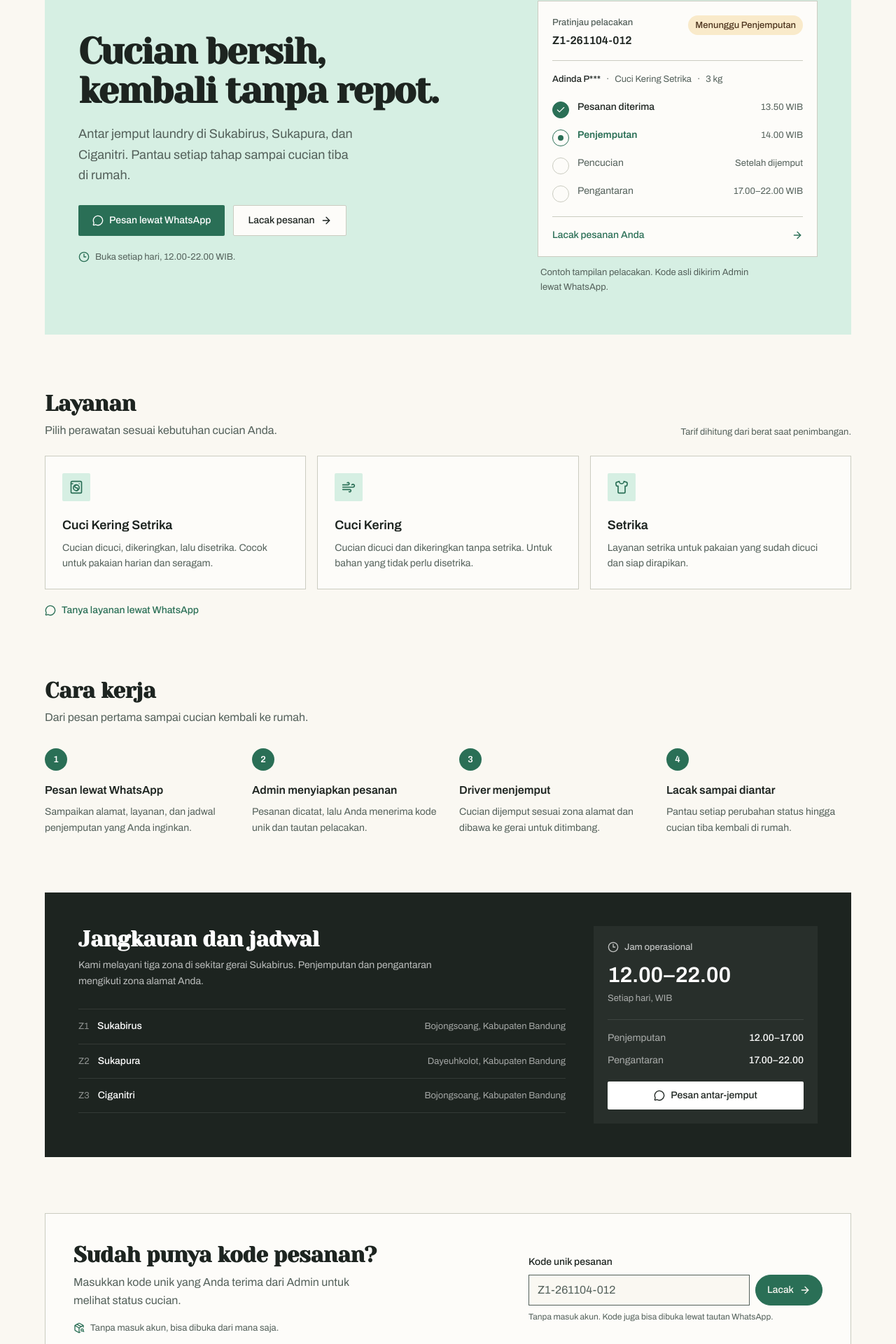
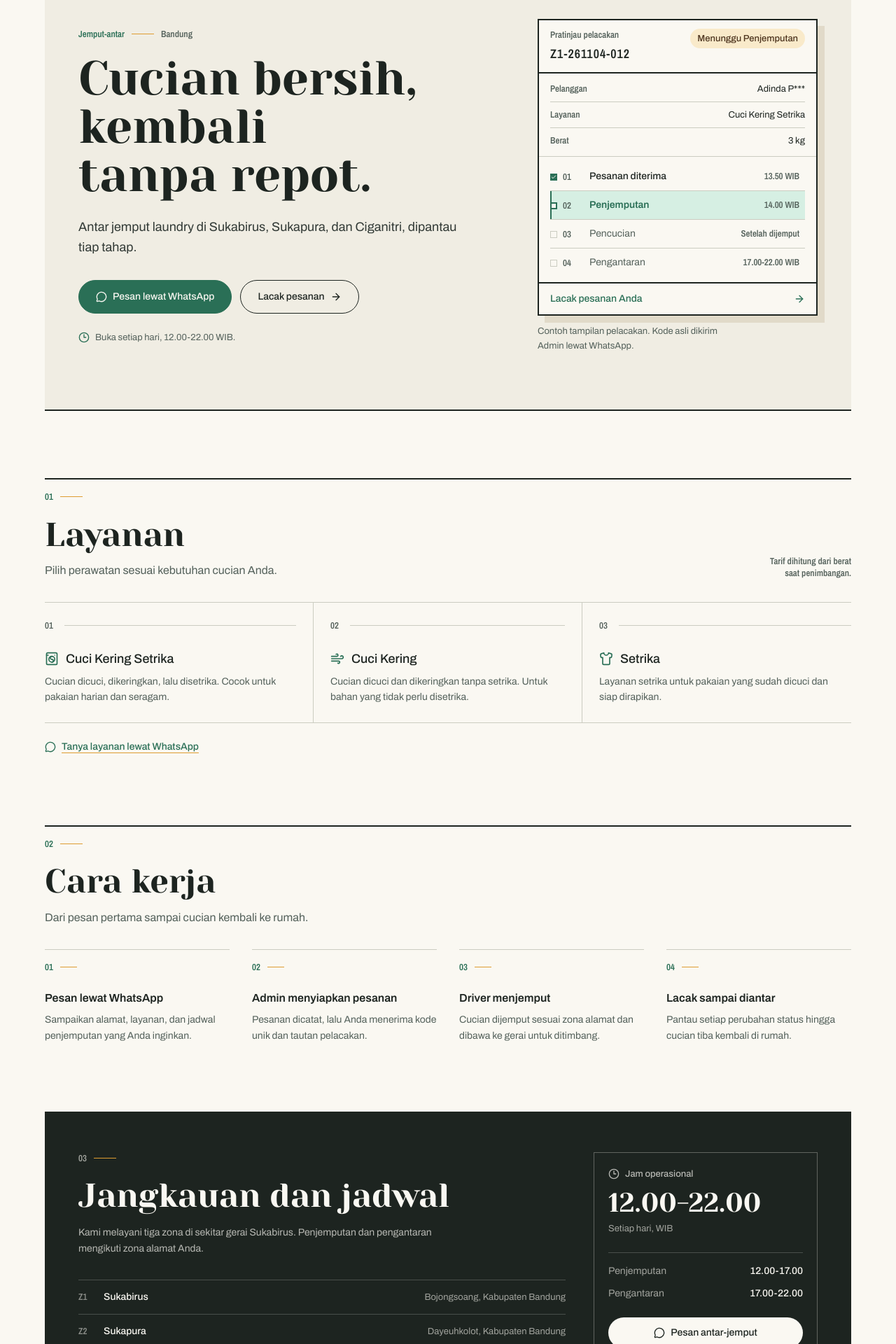
Before and after one commit to Minus-1-Nih/mamih-laundry-system, a Next.js app: page /public in a window 1280 px wide. Shown: the part 179-2099 px from the top of the page at 70% size. Built offline with nearby package versions, Linux system fonts and the light colour scheme.

Commit message:
MNI-14: re-theme public marketing and auth surfaces

```diff
--- a/src/app/public/page.tsx
+++ b/src/app/public/page.tsx
@@ -65,37 +65,87 @@ const steps = [
   },
 ];
 
+function SectionHead({
+  index,
+  title,
+  subtitle,
+  aside,
+}: {
+  index: string;
+  title: string;
+  subtitle?: string;
+  aside?: string;
+}) {
+  return (
+    <div className="border-t-2 border-ink pt-4">
+      <div className="flex flex-wrap items-end justify-between gap-x-6 gap-y-4">
+        <div className="min-w-0">
+          <div className="flex items-center gap-2.5">
+            <span className="small-print text-accent">{index}</span>
+            <span aria-hidden="true" className="h-px w-8 bg-gold" />
+          </div>
+          <h2 className="mt-4 font-display text-[clamp(2.25rem,3.7vw,52px)] leading-tight">
+            {title}
+          </h2>
+          {subtitle ? (
+            <p className="mt-2 max-w-lg text-sm leading-relaxed text-muted sm:text-base">
+              {subtitle}
+            </p>
+          ) : null}
+        </div>
+        {aside ? (
+          <p className="small-print max-w-[22ch] text-muted sm:text-right">
+            {aside}
+          </p>
+        ) : null}
+      </div>
+    </div>
+  );
+}
+
 function PreviewStep({
+  index,
   state,
   label,
   time,
 }: {
+  index: number;
   state: "done" | "current" | "pending";
   label: string;
   time: string;
 }) {
   return (
-    <li className="flex items-start gap-3">
+    <li
+      className={cn(
+        "grid grid-cols-[2.75rem_minmax(0,1fr)] items-start gap-x-3 border-b border-rule py-2.5 last:border-b-0",
+        state === "current" &&
+          "bg-accent-soft shadow-[inset_2px_0_0_var(--color-accent)]",
+      )}
+    >
+      <div className="flex items-center gap-2 pt-0.5">
         <span
+          aria-hidden="true"
           className={cn(
-          "mt-0.5 flex h-6 w-6 shrink-0 items-center justify-center rounded-full border",
-          state === "done" && "border-primary bg-primary text-white",
-          state === "current" && "border-primary bg-surface text-primary",
-          state === "pending" && "border-border bg-surface text-muted",
+            "flex h-2.5 w-2.5 shrink-0 items-center justify-center",
+            state === "done" && "bg-accent text-accent-ink",
+            state === "current" && "border-2 border-accent bg-paper",
+            state === "pending" && "border border-rule bg-paper",
           )}
         >
           {state === "done" ? (
-          <Check className="h-3.5 w-3.5" />
-        ) : state === "current" ? (
-          <span className="h-2 w-2 rounded-full bg-primary" />
+            <Check className="h-2 w-2" strokeWidth={3} />
           ) : null}
         </span>
-      <div className="flex min-w-0 flex-1 items-baseline justify-between gap-3">
+        <span className="small-print text-muted">
+          {String(index + 1).padStart(2, "0")}
+        </span>
+      </div>
+      <div className="flex min-w-0 flex-wrap items-baseline justify-between gap-x-3 gap-y-0.5 pr-2">
         <p
           className={cn(
             "text-sm",
             state === "current"
-              ? "font-semibold text-primary"
+              ? "font-semibold text-accent"
               : state === "done"
                 ? "font-medium text-ink"
                 : "text-muted",
@@ -103,7 +153,7 @@ function PreviewStep({
         >
           {label}
         </p>
-        <p className="shrink-0 text-13 text-muted">{time}</p>
+        <p className="small-print text-muted">{time}</p>
       </div>
     </li>
   );
@@ -115,133 +165,143 @@ export default function PublicPage() {
 
   return (
     <PublicShell>
-      <section className="overflow-hidden rounded-2xl bg-secondary">
-        <div className="grid items-center gap-10 px-6 py-10 sm:px-10 lg:grid-cols-[minmax(0,1fr)_400px] lg:gap-16 lg:px-12 lg:py-14">
+      <section className="border-y-2 border-ink bg-paper-2">
+        <div className="grid items-center gap-10 px-5 py-10 sm:px-8 sm:py-12 lg:grid-cols-[minmax(0,1fr)_400px] lg:gap-12 lg:px-12 lg:py-20">
           <div>
-            <h1 className="max-w-2xl text-balance text-[40px] font-bold leading-[1.08] tracking-[-0.03em] text-ink sm:text-5xl lg:text-[52px]">
+            <div className="flex items-center gap-2.5">
+              <span className="small-print text-accent">Jemput-antar</span>
+              <span aria-hidden="true" className="h-px w-8 bg-gold" />
+              <span className="small-print text-muted">Bandung</span>
+            </div>
+            <h1 className="mt-5 max-w-[15ch] text-[clamp(2.75rem,6vw,4.25rem)] leading-[1.02]">
               Cucian bersih, kembali tanpa repot.
             </h1>
-            <p className="mt-5 max-w-md text-base leading-relaxed text-muted sm:text-lg">
-              Antar jemput laundry di Sukabirus, Sukapura, dan Ciganitri. Pantau
-              setiap tahap sampai cucian tiba di rumah.
+            <p className="mt-6 max-w-2xl text-base leading-relaxed text-ink-2 sm:text-lg">
+              Antar jemput laundry di Sukabirus, Sukapura, dan Ciganitri,
+              dipantau tiap tahap.
             </p>
 
-            <div className="mt-7 flex flex-wrap items-center gap-3">
+            <div className="mt-8 flex flex-wrap items-center gap-3">
               <a
                 href={whatsappLink(
                   "Halo Laundria, saya ingin pesan antar-jemput laundry.",
                 )}
                 target="_blank"
                 rel="noreferrer"
-                className="inline-flex h-11 items-center justify-center gap-2 rounded-lg bg-primary px-5 text-sm font-medium text-white transition-colors hover:bg-primary-hover"
+                className="inline-flex h-12 items-center justify-center gap-2 rounded-pill border border-accent bg-accent px-6 text-sm font-medium text-accent-ink transition-[background-color,border-color] duration-[var(--dur-micro)] hover:border-accent-hover hover:bg-accent-hover"
               >
                 <MessageCircle className="h-4 w-4" />
                 Pesan lewat WhatsApp
               </a>
               <Link
                 href="/tracking"
-                className="inline-flex h-11 items-center justify-center gap-2 rounded-lg border border-border bg-surface px-5 text-sm font-medium text-ink transition-colors hover:bg-canvas"
+                className="inline-flex h-12 items-center justify-center gap-2 rounded-pill border border-ink px-6 text-sm font-medium text-ink transition-colors duration-[var(--dur-micro)] hover:bg-paper"
               >
                 Lacak pesanan
                 <ArrowRight className="h-4 w-4" />
               </Link>
             </div>
 
-            <p className="mt-5 flex items-center gap-2 text-13 text-muted">
-              <Clock3 className="h-4 w-4 text-primary" />
+            <p className="mt-6 flex items-center gap-2 text-13 text-muted">
+              <Clock3 className="h-4 w-4 text-accent" />
               Buka setiap hari, {SERVICE_HOURS}.
             </p>
           </div>
 
-          <div>
-            <div className="rounded-xl border border-border bg-surface p-5 shadow-sm">
-              <div className="flex items-start justify-between gap-3">
-                <div>
-                  <p className="text-13 font-medium text-muted">
-                    Pratinjau pelacakan
-                  </p>
-                  <p className="mt-1 font-mono text-base font-semibold tracking-tight text-ink">
+          <figure className="m-0">
+            <article className="border-2 border-ink bg-paper shadow-[10px_10px_0_var(--color-paper-3)]">
+              <div className="flex items-start justify-between gap-3 border-b-2 border-ink px-4 py-3">
+                <div className="min-w-0">
+                  <p className="small-print text-muted">Pratinjau pelacakan</p>
+                  <p className="mt-1 font-outlier text-lg font-semibold tracking-[0.06em] text-ink">
                     {preview.code}
                   </p>
                 </div>
                 <StatusBadge status={preview.status} />
               </div>
 
-              <div className="mt-4 flex flex-wrap items-center gap-x-2 gap-y-1 border-t border-border pt-4 text-13 text-muted">
-                <span className="font-medium text-ink">
-                  {maskName(preview.customerName)}
-                </span>
-                <span aria-hidden="true">·</span>
-                <span>{preview.service}</span>
-                <span aria-hidden="true">·</span>
-                <span>{preview.weight}</span>
+              <dl className="border-b border-rule px-4 py-1">
+                {[
+                  ["Pelanggan", maskName(preview.customerName)],
+                  ["Layanan", preview.service],
+                  ["Berat", preview.weight],
+                ].map(([label, value]) => (
+                  <div
+                    key={label}
+                    className="flex items-baseline justify-between gap-4 border-b border-rule py-2 last:border-b-0"
+                  >
+                    <dt className="small-print text-muted">{label}</dt>
+                    <dd className="text-right text-13 text-ink">{value}</dd>
                   </div>
+                ))}
+              </dl>
 
-              <ol className="mt-5 space-y-3.5">
+              <ol className="px-4 py-2">
                 <PreviewStep
+                  index={0}
                   state="done"
                   label="Pesanan diterima"
                   time={`${formatTime(preview.createdAt)} WIB`}
                 />
                 <PreviewStep
+                  index={1}
                   state="current"
                   label="Penjemputan"
                   time={`${preview.schedule} WIB`}
                 />
                 <PreviewStep
+                  index={2}
                   state="pending"
                   label="Pencucian"
                   time="Setelah dijemput"
                 />
                 <PreviewStep
+                  index={3}
                   state="pending"
                   label="Pengantaran"
-                  time="17.00–22.00 WIB"
+                  time="17.00-22.00 WIB"
                 />
               </ol>
 
               <Link
                 href="/tracking"
-                className="mt-5 flex items-center justify-between border-t border-border pt-4 text-sm font-medium text-primary transition-colors hover:text-primary-hover"
+                className="flex items-center justify-between gap-4 border-t-2 border-ink px-4 py-3 text-sm font-medium text-accent transition-colors duration-[var(--dur-micro)] hover:text-accent-hover"
               >
                 Lacak pesanan Anda
                 <ArrowRight className="h-4 w-4" />
               </Link>
-            </div>
-            <p className="mt-3 px-1 text-13 leading-relaxed text-muted">
+            </article>
+            <figcaption className="mt-3 max-w-[36ch] text-13 leading-relaxed text-muted">
               Contoh tampilan pelacakan. Kode asli dikirim Admin lewat WhatsApp.
-            </p>
-          </div>
+            </figcaption>
+          </figure>
         </div>
       </section>
 
-      <section id="layanan" className="mt-20 scroll-mt-28">
-        <div className="flex flex-col gap-2 sm:flex-row sm:items-end sm:justify-between">
-          <div>
-            <h2 className="text-2xl font-bold tracking-tight text-ink sm:text-3xl">
-              Layanan
-            </h2>
-            <p className="mt-2 text-sm text-muted sm:text-base">
-              Pilih perawatan sesuai kebutuhan cucian Anda.
-            </p>
-          </div>
-          <p className="text-13 text-muted">
-            Tarif dihitung dari berat saat penimbangan.
-          </p>
-        </div>
+      <section id="layanan" className="mt-16 scroll-mt-28 sm:mt-24">
+        <SectionHead
+          index="01"
+          title="Layanan"
+          subtitle="Pilih perawatan sesuai kebutuhan cucian Anda."
+          aside="Tarif dihitung dari berat saat penimbangan."
+        />
 
-        <div className="mt-6 grid gap-4 md:grid-cols-3">
-          {services.map((service) => {
+        <div className="mt-8 grid border-t border-rule md:grid-cols-3">
+          {services.map((service, index) => {
             const Icon = service.icon;
             return (
               <article
                 key={service.name}
-                className="rounded-xl border border-border bg-surface p-6"
+                className="border-b border-rule py-6 md:border-r md:px-6 md:last:border-r-0 md:first:pl-0 md:last:pr-0"
               >
-                <span className="flex h-10 w-10 items-center justify-center rounded-lg bg-secondary text-primary">
-                  <Icon className="h-5 w-5" />
+                <div className="flex items-center gap-4">
+                  <span className="small-print text-muted">
+                    {String(index + 1).padStart(2, "0")}
                   </span>
-                <h3 className="mt-5 text-lg font-semibold text-ink">
+                  <span aria-hidden="true" className="h-px flex-1 bg-rule" />
+                </div>
+                <h3 className="mt-6 flex items-center gap-2.5 text-lg font-medium text-ink">
+                  <Icon className="h-5 w-5 shrink-0 text-accent" aria-hidden="true" />
                   {service.name}
                 </h3>
                 <p className="mt-2 text-sm leading-relaxed text-muted">
@@ -258,28 +318,30 @@ export default function PublicPage() {
           )}
           target="_blank"
           rel="noreferrer"
-          className="mt-5 inline-flex items-center gap-2 text-sm font-medium text-primary transition-colors hover:text-primary-hover"
+          className="mt-6 inline-flex items-center gap-2 text-sm font-medium text-accent underline decoration-gold underline-offset-4 transition-colors duration-[var(--dur-micro)] hover:text-accent-hover"
         >
           <MessageCircle className="h-4 w-4" />
           Tanya layanan lewat WhatsApp
         </a>
       </section>
 
-      <section id="cara-kerja" className="mt-20 scroll-mt-28">
-        <h2 className="text-2xl font-bold tracking-tight text-ink sm:text-3xl">
-          Cara kerja
-        </h2>
-        <p className="mt-2 max-w-lg text-sm text-muted sm:text-base">
-          Dari pesan pertama sampai cucian kembali ke rumah.
-        </p>
+      <section id="cara-kerja" className="mt-16 scroll-mt-28 sm:mt-24">
+        <SectionHead
+          index="02"
+          title="Cara kerja"
+          subtitle="Dari pesan pertama sampai cucian kembali ke rumah."
+        />
 
-        <ol className="mt-8 grid gap-8 sm:grid-cols-2 lg:grid-cols-4">
+        <ol className="mt-8 grid gap-x-8 gap-y-8 sm:grid-cols-2 lg:grid-cols-4">
           {steps.map((step, index) => (
-            <li key={step.title}>
-              <span className="flex h-8 w-8 items-center justify-center rounded-full bg-primary text-13 font-semibold text-white">
-                {index + 1}
+            <li key={step.title} className="border-t border-rule pt-4">
+              <div className="flex items-center gap-2.5">
+                <span className="small-print text-accent">
+                  {String(index + 1).padStart(2, "0")}
                 </span>
-              <h3 className="mt-4 text-base font-semibold text-ink">
+                <span aria-hidden="true" className="h-px w-6 bg-gold" />
+              </div>
+              <h3 className="mt-6 text-base font-semibold text-ink">
                 {step.title}
               </h3>
               <p className="mt-2 text-sm leading-relaxed text-muted">
@@ -290,32 +352,39 @@ export default function PublicPage() {
         </ol>
       </section>
 
-      <section id="jangkauan" className="mt-20 scroll-mt-28">
-        <div className="grid gap-10 overflow-hidden rounded-2xl bg-ink p-6 text-white sm:p-10 lg:grid-cols-[minmax(0,1fr)_320px] lg:p-12">
+      <section
+        id="jangkauan"
+        className="mt-16 scroll-mt-28 border-y-2 border-ink bg-ink text-paper sm:mt-24"
+      >
+        <div className="grid gap-10 px-5 py-10 sm:px-8 lg:grid-cols-[minmax(0,1fr)_320px] lg:px-12 lg:py-14">
           <div>
-            <h2 className="text-2xl font-bold tracking-tight sm:text-3xl">
+            <div className="flex items-center gap-2.5">
+              <span className="small-print text-paper/60">03</span>
+              <span aria-hidden="true" className="h-px w-8 bg-gold" />
+            </div>
+            <h2 className="mt-4 font-display text-[clamp(2.25rem,3.7vw,52px)] leading-tight">
               Jangkauan dan jadwal
             </h2>
-            <p className="mt-2 max-w-lg text-sm leading-relaxed text-white/70">
+            <p className="mt-3 max-w-lg text-sm leading-relaxed text-paper/70">
               Kami melayani tiga zona di sekitar gerai Sukabirus. Penjemputan
               dan pengantaran mengikuti zona alamat Anda.
             </p>
 
-            <ul className="mt-7 divide-y divide-white/10 border-y border-white/10">
+            <ul className="mt-8 border-t border-paper/20">
               {seedZones.map((zone) => (
                 <li
                   key={zone.id}
-                  className="flex flex-col gap-1 py-3.5 sm:flex-row sm:items-center sm:justify-between sm:gap-4"
+                  className="flex flex-col gap-1 border-b border-paper/20 py-3.5 sm:flex-row sm:items-baseline sm:justify-between sm:gap-4"
                 >
-                  <div className="flex items-center gap-3">
-                    <span className="font-mono text-13 text-white/50">
+                  <div className="flex items-baseline gap-3">
+                    <span className="small-print w-6 shrink-0 text-paper/50">
                       {zone.id}
                     </span>
-                    <span className="text-sm font-medium text-white">
+                    <span className="text-sm font-medium text-paper">
                       {zone.name}
                     </span>
                   </div>
-                  <span className="text-13 text-white/60 sm:text-right">
+                  <span className="text-13 text-paper/60 sm:text-right">
                     {zone.area}
                   </span>
                 </li>
@@ -323,27 +392,27 @@ export default function PublicPage() {
             </ul>
           </div>
 
-          <div className="rounded-xl bg-white/5 p-5">
-            <p className="flex items-center gap-2 text-13 font-medium text-white/70">
+          <div className="border border-paper/30 p-5">
+            <p className="flex items-center gap-2 text-13 font-medium text-paper/70">
               <Clock3 className="h-4 w-4" />
               Jam operasional
             </p>
-            <p className="mt-3 text-3xl font-bold tracking-tight text-white">
-              12.00–22.00
+            <p className="mt-3 font-display text-4xl leading-none text-paper">
+              12.00-22.00
             </p>
-            <p className="mt-1 text-13 text-white/60">Setiap hari, WIB</p>
+            <p className="mt-2 text-13 text-paper/60">Setiap hari, WIB</p>
 
-            <dl className="mt-5 space-y-3 border-t border-white/10 pt-4 text-sm">
+            <dl className="mt-6 space-y-3 border-t border-paper/20 pt-4 text-sm">
               <div className="flex items-center justify-between gap-3">
-                <dt className="text-white/60">Penjemputan</dt>
-                <dd className="font-medium text-white">
-                  {pickup ? `${pickup.start}–${pickup.end}` : "12.00–17.00"}
+                <dt className="text-paper/60">Penjemputan</dt>
+                <dd className="font-medium text-paper">
+                  {pickup ? `${pickup.start}-${pickup.end}` : "12.00-17.00"}
                 </dd>
               </div>
               <div className="flex items-center justify-between gap-3">
-                <dt className="text-white/60">Pengantaran</dt>
-                <dd className="font-medium text-white">
-                  {delivery ? `${delivery.start}–${delivery.end}` : "17.00–22.00"}
+                <dt className="text-paper/60">Pengantaran</dt>
+                <dd className="font-medium text-paper">
+                  {delivery ? `${delivery.start}-${delivery.end}` : "17.00-22.00"}
                 </dd>
               </div>
             </dl>
@@ -354,7 +423,7 @@ export default function PublicPage() {
               )}
               target="_blank"
               rel="noreferrer"
-              className="mt-5 inline-flex h-10 w-full items-center justify-center gap-2 rounded-lg bg-white px-4 text-sm font-medium text-ink transition-colors hover:bg-white/90"
+              className="mt-6 inline-flex h-11 w-full items-center justify-center gap-2 rounded-pill bg-paper px-4 text-sm font-medium text-ink transition-colors duration-[var(--dur-micro)] hover:bg-paper-2"
             >
               <MessageCircle className="h-4 w-4" />
               Pesan antar-jemput
@@ -363,27 +432,33 @@ export default function PublicPage() {
         </div>
       </section>
 
-      <section className="mt-20">
-        <div className="grid gap-6 rounded-2xl border border-border bg-surface p-6 sm:p-8 lg:grid-cols-[minmax(0,1fr)_420px] lg:items-center lg:p-10">
+      <section className="mt-16 sm:mt-24">
+        <div className="grid gap-8 border-t-2 border-ink pt-6 lg:grid-cols-[minmax(0,1fr)_420px] lg:items-center lg:gap-16">
           <div>
-            <h2 className="text-2xl font-bold tracking-tight text-ink sm:text-3xl">
+            <div className="flex items-center gap-2.5">
+              <span className="small-print text-accent">04</span>
+              <span aria-hidden="true" className="h-px w-8 bg-gold" />
+            </div>
+            <h2 className="mt-4 font-display text-[clamp(2.25rem,3.7vw,52px)] leading-tight">
               Sudah punya kode pesanan?
             </h2>
-            <p className="mt-2 max-w-md text-sm leading-relaxed text-muted sm:text-base">
+            <p className="mt-3 max-w-md text-sm leading-relaxed text-muted sm:text-base">
               Masukkan kode unik yang Anda terima dari Admin untuk melihat
               status cucian.
             </p>
-            <p className="mt-4 hidden items-center gap-2 text-13 text-muted sm:flex">
-              <PackageSearch className="h-4 w-4 text-primary" />
+            <p className="mt-5 flex items-center gap-2 text-13 text-muted">
+              <PackageSearch className="h-4 w-4 text-accent" />
               Tanpa masuk akun, bisa dibuka dari mana saja.
             </p>
           </div>
+          <div className="border-2 border-ink bg-paper p-5 shadow-[6px_6px_0_var(--color-paper-3)]">
             <PublicTrackingForm />
+          </div>
         </div>
       </section>
 
-      <p className="mt-10 flex items-center justify-center gap-2 text-13 text-muted">
-        <MapPin className="h-4 w-4 text-primary" />
+      <p className="mt-12 flex items-center justify-center gap-2 border-t border-rule pt-6 text-13 text-muted">
+        <MapPin className="h-4 w-4 text-accent" />
         Gerai Laundria Sukabirus, Bojongsoang, Kabupaten Bandung.
       </p>
     </PublicShell>
--- a/src/components/auth/role-guard.tsx
+++ b/src/components/auth/role-guard.tsx
@@ -50,8 +50,8 @@ export function RoleGuard({ role, adminLevel, children }: RoleGuardProps) {
   if (!authorized) {
     return (
       <div className="flex min-h-[60vh] flex-col items-center justify-center gap-3 text-muted">
-        <Loader2 className="h-5 w-5 animate-spin text-primary" />
-        <p className="text-sm">Memeriksa akses...</p>
+        <Loader2 className="h-5 w-5 animate-spin motion-reduce:animate-none text-accent" />
+        <p className="text-sm">Memeriksa akses…</p>
       </div>
     );
   }
--- a/src/components/public/tracking-form.tsx
+++ b/src/components/public/tracking-form.tsx
@@ -47,7 +47,7 @@ export function PublicTrackingForm() {
           spellCheck={false}
           aria-invalid={Boolean(error)}
           aria-describedby={error ? errorId : undefined}
-          className="font-mono uppercase"
+          className="font-outlier "
         />
         <Button type="submit" className="shrink-0">
           Lacak
@@ -55,11 +55,11 @@ export function PublicTrackingForm() {
         </Button>
       </div>
       {error ? (
-        <p id={errorId} className="mt-2 text-xs text-danger-fg">
+        <p id={errorId} className="mt-2 text-13 text-danger-fg">
           {error}
         </p>
       ) : (
-        <p className="mt-2 text-xs text-muted">
+        <p className="mt-2 text-13 text-muted">
           Tanpa masuk akun. Kode juga bisa dibuka lewat tautan WhatsApp.
         </p>
       )}
```
Also changed, not shown: src/components/auth/login-form.tsx (+10 -10 lines), src/components/auth/register-form.tsx (+4 -4 lines). Lines whose indentation alone changed are shown as unchanged.
